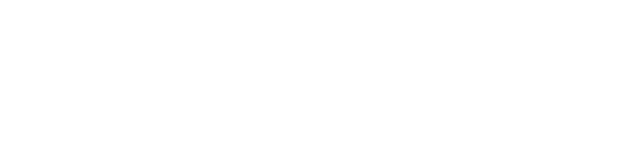
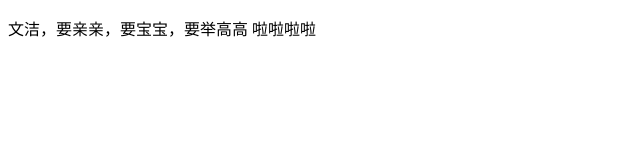
Before and after one commit to Cutelwj/github-demo, a plain HTML site: page index.html in a window 1280 px wide. Shown: the whole page, without its empty margins (0-640 px from the left). Drawn offline with Linux system fonts and the light colour scheme.

Commit message:
熊写的

```diff
--- a/index.html
+++ b/index.html
@@ -8,5 +8,7 @@
 <body>
     <div></div>
     <ul></ul>
+    文洁，要亲亲，要宝宝，要举高高
+    啦啦啦啦
 </body>
 </html>
```
